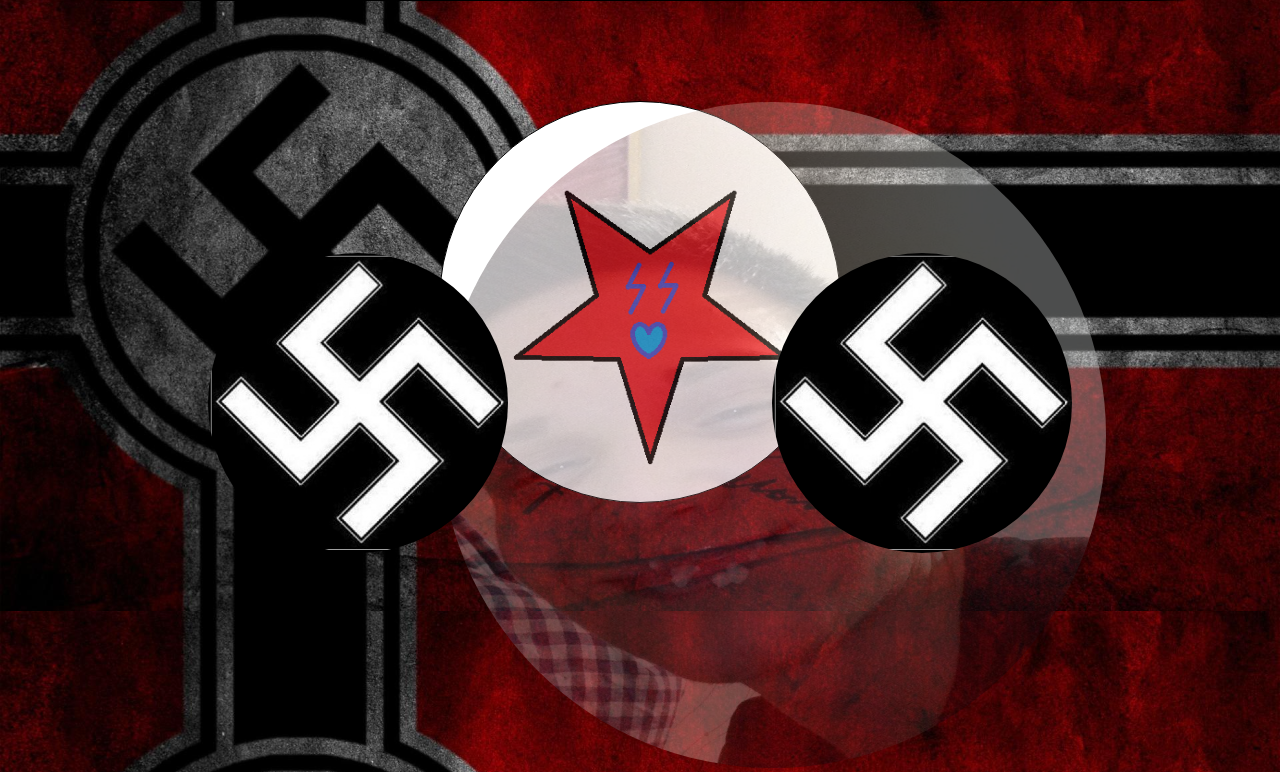
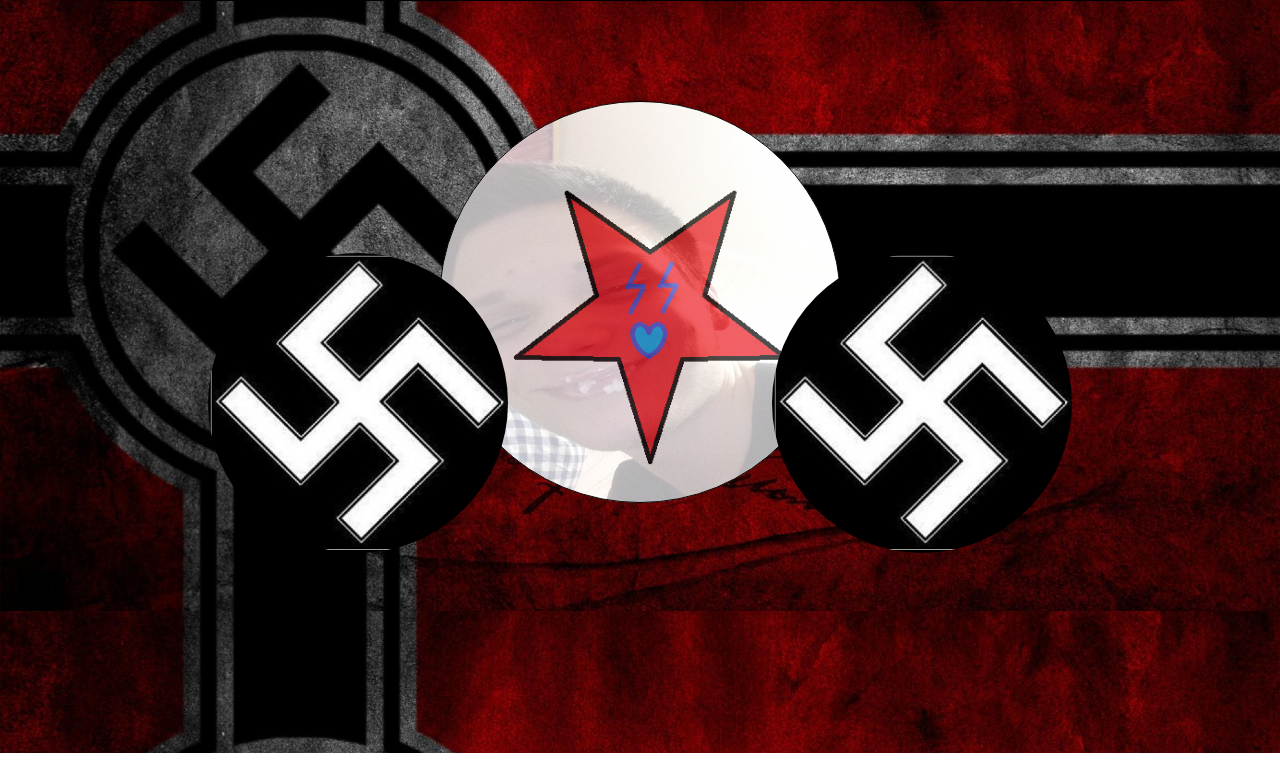
Before and after one commit to Swyatoslaf/Swyatoslaf.github.io, a plain HTML site: page index.html in a window 1280 px wide. Shown: the part 109-881 px from the top of the page. Drawn offline with Linux system fonts and the light colour scheme.

Commit message:
Update index.html

```diff
--- a/index.html
+++ b/index.html
@@ -12,7 +12,7 @@
 		<p class="sosi" id="loh">ЛЕХА ХУЙ САСИ</p>
 	</header>
 	<div id="circle">
-		<img id="leha" src="images/N8p74Fmh7qw.png" width = "666px" height = "666px" style="opacity:0.3;filter:alpha(opacity=25)" alt="">
+		<img id="leha" src="images/N8p74Fmh7qw.png" width = "400px" height = "400px" style="opacity:0.3;filter:alpha(opacity=25)" alt="">
 	</div>
 
 	<div id="circlenaz1"></div>
```
